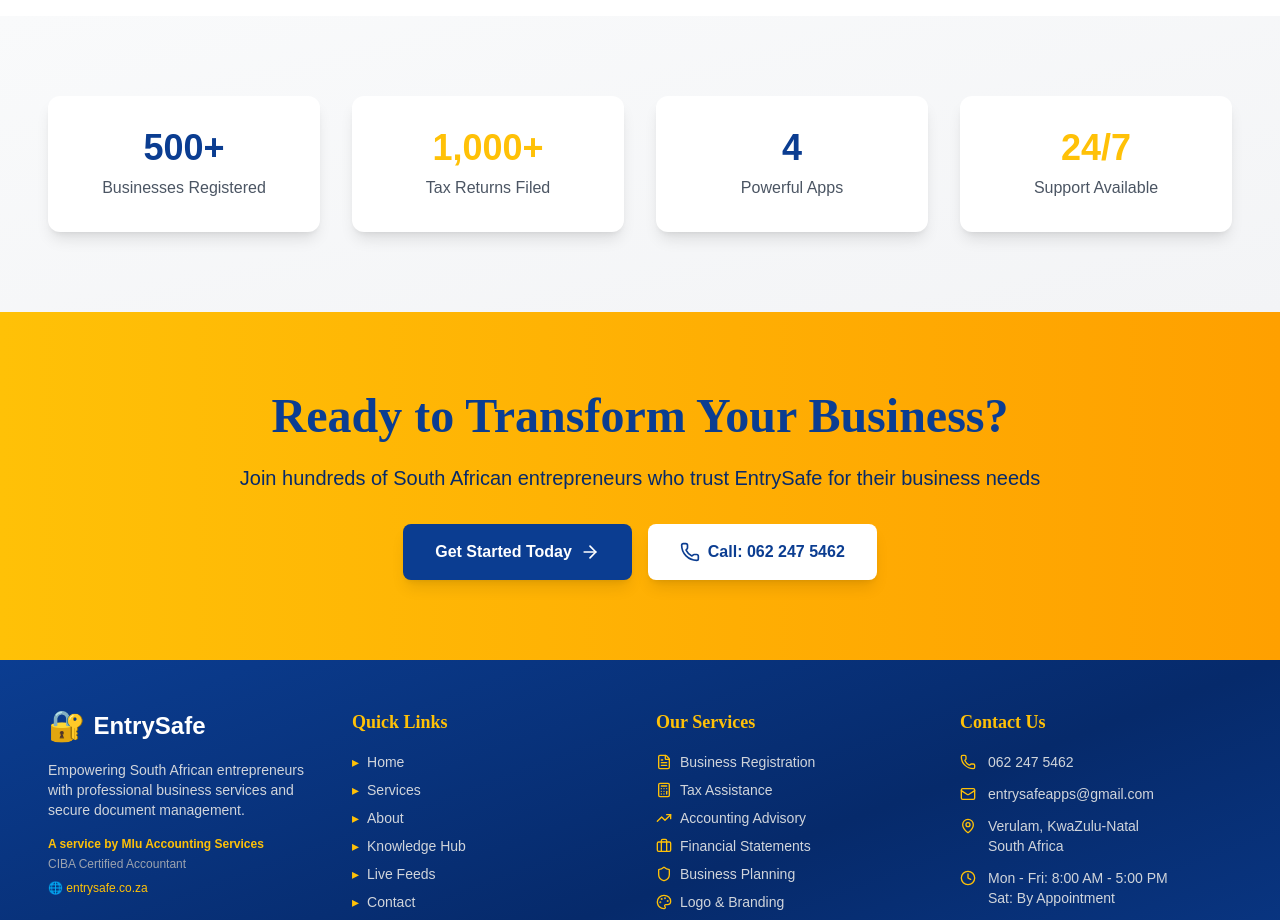
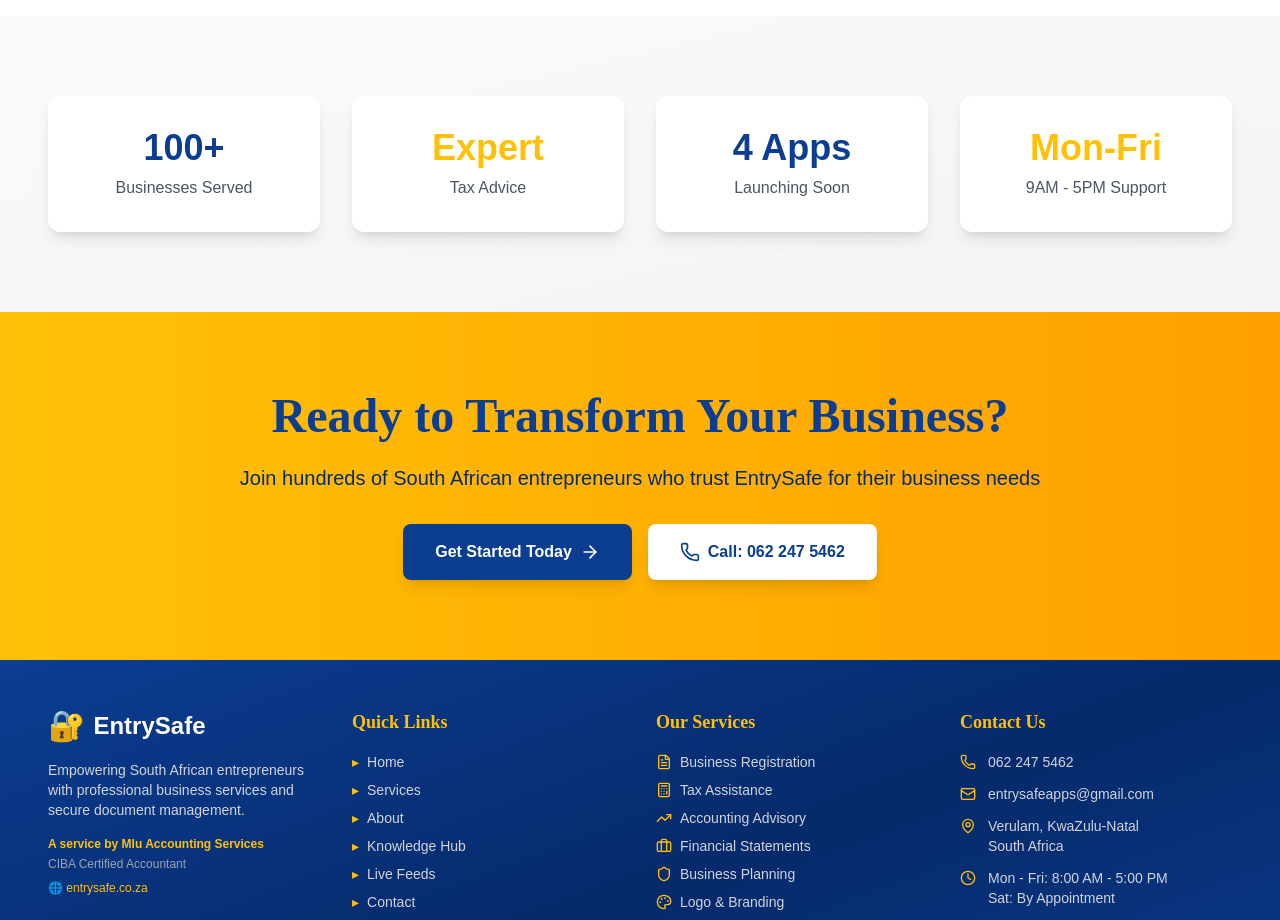
Before and after one commit to nejabobo-eng/entrysafe-website, a React (Vite) app in the folder entrysafe-frontend/: page / in a window 1280 px wide. Shown: the part 3160-4080 px from the top of the page. Built offline with nearby package versions, Linux system fonts and the light colour scheme; no server answers.

Commit message:
fix: Update stats section with accurate, compliant claims - 100+ businesses, tax advice (not filing), apps launching soon, actual support hours

```diff
--- a/entrysafe-frontend/src/pages/Home.jsx
+++ b/entrysafe-frontend/src/pages/Home.jsx
@@ -314,20 +314,20 @@
         <div className="max-w-7xl mx-auto px-6 lg:px-12">
           <div className="grid grid-cols-1 md:grid-cols-4 gap-8 text-center">
             <div className="bg-white rounded-xl p-8 shadow-lg">
-              <div className="text-4xl font-bold text-navy mb-2">500+</div>
-              <div className="text-gray-600">Businesses Registered</div>
+              <div className="text-4xl font-bold text-navy mb-2">100+</div>
+              <div className="text-gray-600">Businesses Served</div>
             </div>
             <div className="bg-white rounded-xl p-8 shadow-lg">
-              <div className="text-4xl font-bold text-gold mb-2">1,000+</div>
-              <div className="text-gray-600">Tax Returns Filed</div>
+              <div className="text-4xl font-bold text-gold mb-2">Expert</div>
+              <div className="text-gray-600">Tax Advice</div>
             </div>
             <div className="bg-white rounded-xl p-8 shadow-lg">
-              <div className="text-4xl font-bold text-navy mb-2">4</div>
-              <div className="text-gray-600">Powerful Apps</div>
+              <div className="text-4xl font-bold text-navy mb-2">4 Apps</div>
+              <div className="text-gray-600">Launching Soon</div>
             </div>
             <div className="bg-white rounded-xl p-8 shadow-lg">
-              <div className="text-4xl font-bold text-gold mb-2">24/7</div>
-              <div className="text-gray-600">Support Available</div>
+              <div className="text-4xl font-bold text-gold mb-2">Mon-Fri</div>
+              <div className="text-gray-600">9AM - 5PM Support</div>
             </div>
           </div>
         </div>
```
